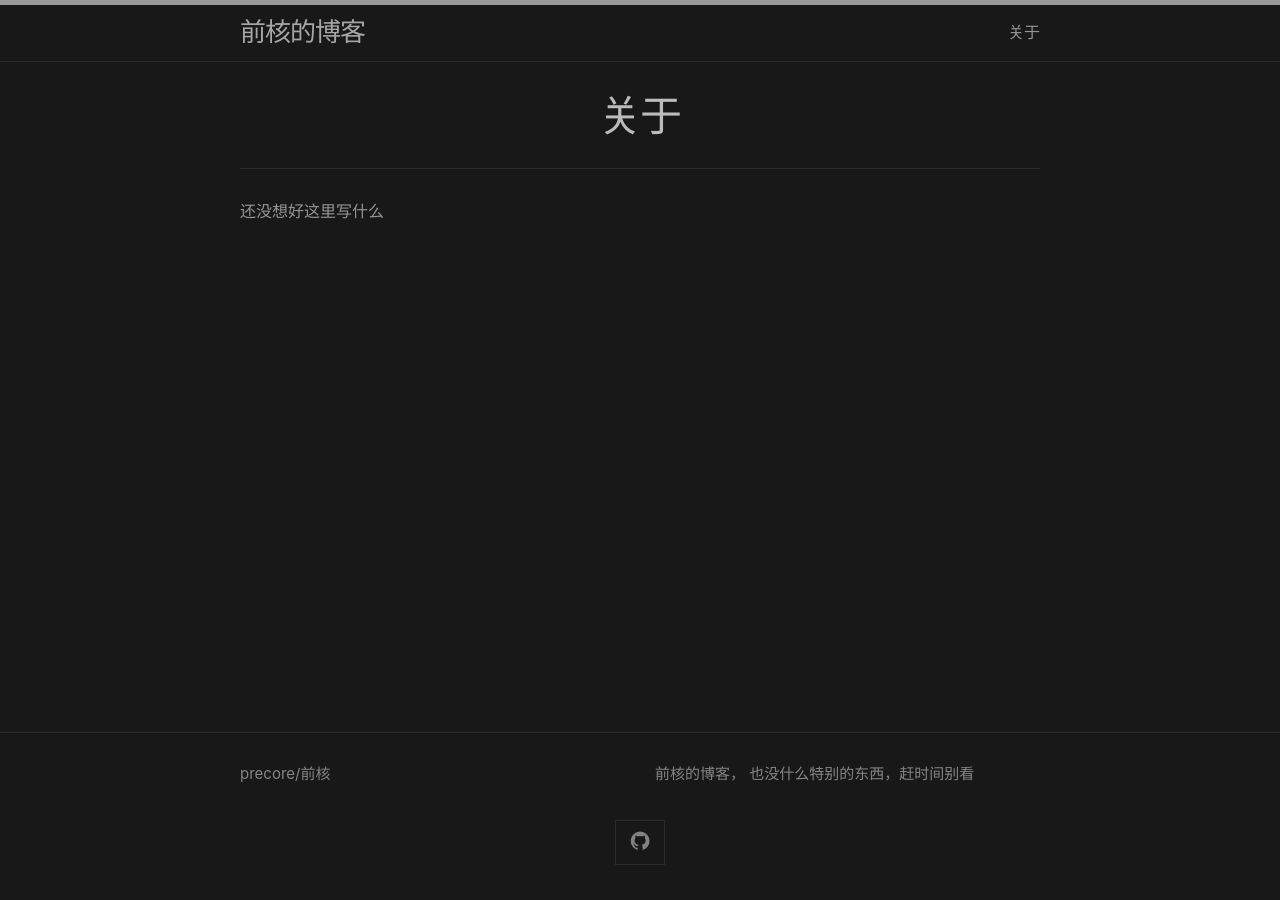
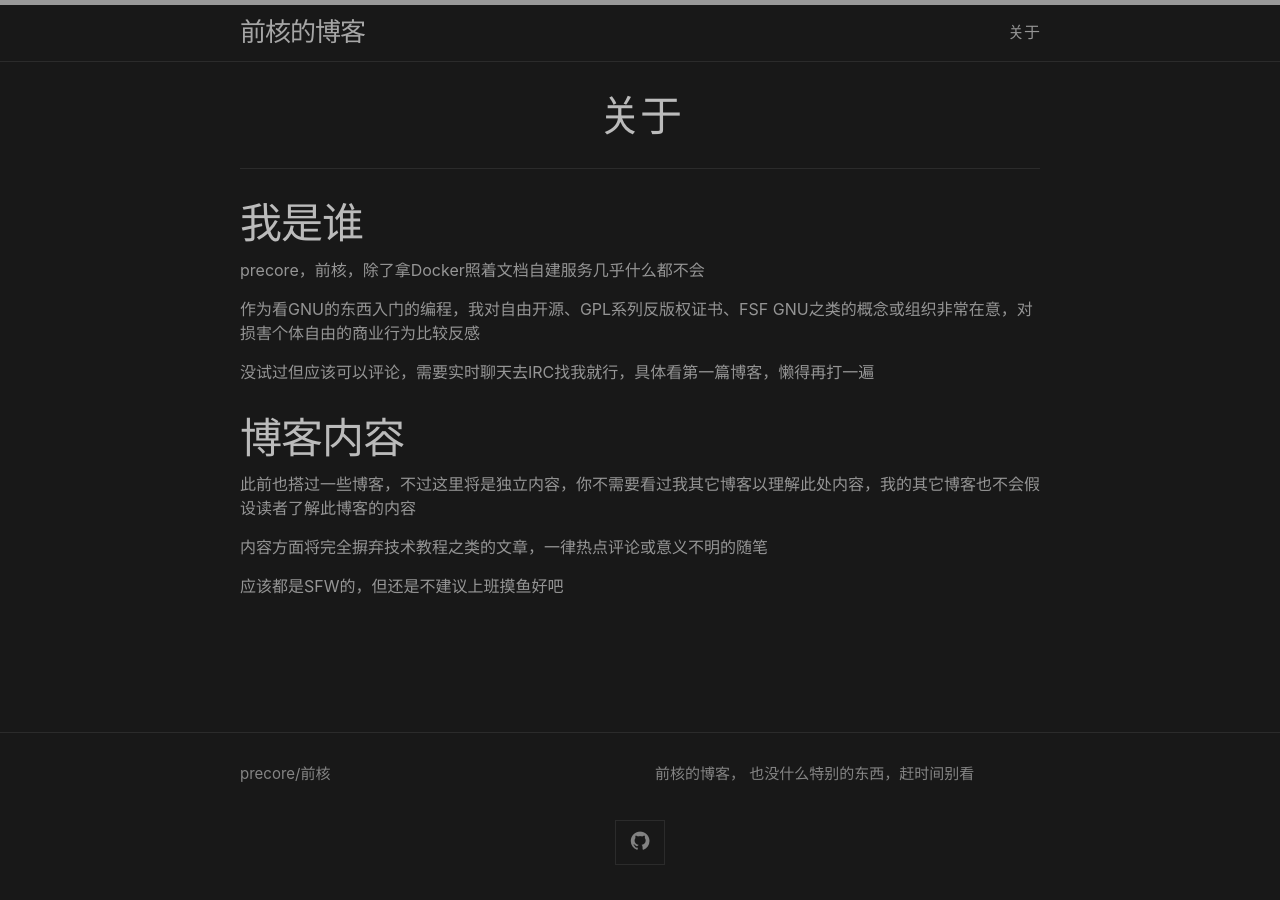
Before and after one commit to pre-core/pre-core.github.io, a Jekyll site: the page built from about.md, in a window 1280 px wide. Built offline with Jekyll 4.4.1, drawn with Linux system fonts in a browser that asks for light colours; nearby versions of some CDN libraries.

Commit message:
change about.md

```diff
--- a/about.md
+++ b/about.md
@@ -4,4 +4,18 @@ title: 关于
 permalink: /about/
 ---
 
-还没想好这里写什么
+# 我是谁
+
+precore，前核，除了拿Docker照着文档自建服务几乎什么都不会
+
+作为看GNU的东西入门的编程，我对自由开源、GPL系列反版权证书、FSF GNU之类的概念或组织非常在意，对损害个体自由的商业行为比较反感
+
+没试过但应该可以评论，需要实时聊天去IRC找我就行，具体看第一篇博客，懒得再打一遍
+
+# 博客内容
+
+此前也搭过一些博客，不过这里将是独立内容，你不需要看过我其它博客以理解此处内容，我的其它博客也不会假设读者了解此博客的内容
+
+内容方面将完全摒弃技术教程之类的文章，一律热点评论或意义不明的随笔
+
+应该都是SFW的，但还是不建议上班摸鱼好吧
```
